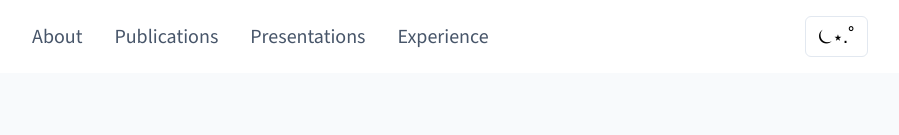
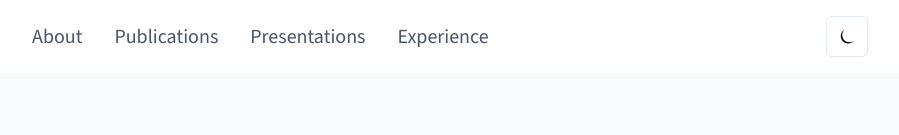
Before and after one commit to valeriali7/valeriali7.github.io, a SvelteKit app: page / in a window 1280 px wide. Shown: the top 135 px of the page, without its empty margins (190-1089 px from the left). Built offline with nearby package versions, Linux system fonts and the light colour scheme.

Commit message:
rogue quotation mark

```diff
--- a/src/routes/+layout.svelte
+++ b/src/routes/+layout.svelte
@@ -10,7 +10,6 @@
 	<link rel="preconnect" href="https://fonts.gstatic.com" crossorigin="anonymous" />
 	<link href="https://fonts.googleapis.com/css2?family=Crimson+Text:ital,wght@0,400;0,600;0,700;1,400&family=Inter:wght@500;600;700&display=swap" rel="stylesheet" />
 	<link href="https://fonts.googleapis.com/css2?family=Source+Sans+3:wght@400;600&display=swap" rel="stylesheet">
-"
 </svelte:head>
 
 {@render children?.()}
--- a/src/routes/+page.svelte
+++ b/src/routes/+page.svelte
@@ -36,7 +36,7 @@
 			<a href="#experience" onclick={closeMobileMenu}>Experience</a>
 		</div>
 		<button class="theme-toggle" onclick={toggleDarkMode}>
-			{darkMode ? '☀︎':'⏾⋆.˚'}
+			{darkMode ? '☀︎':'⏾'}
 		</button>
 	</div>
 </nav>
```
